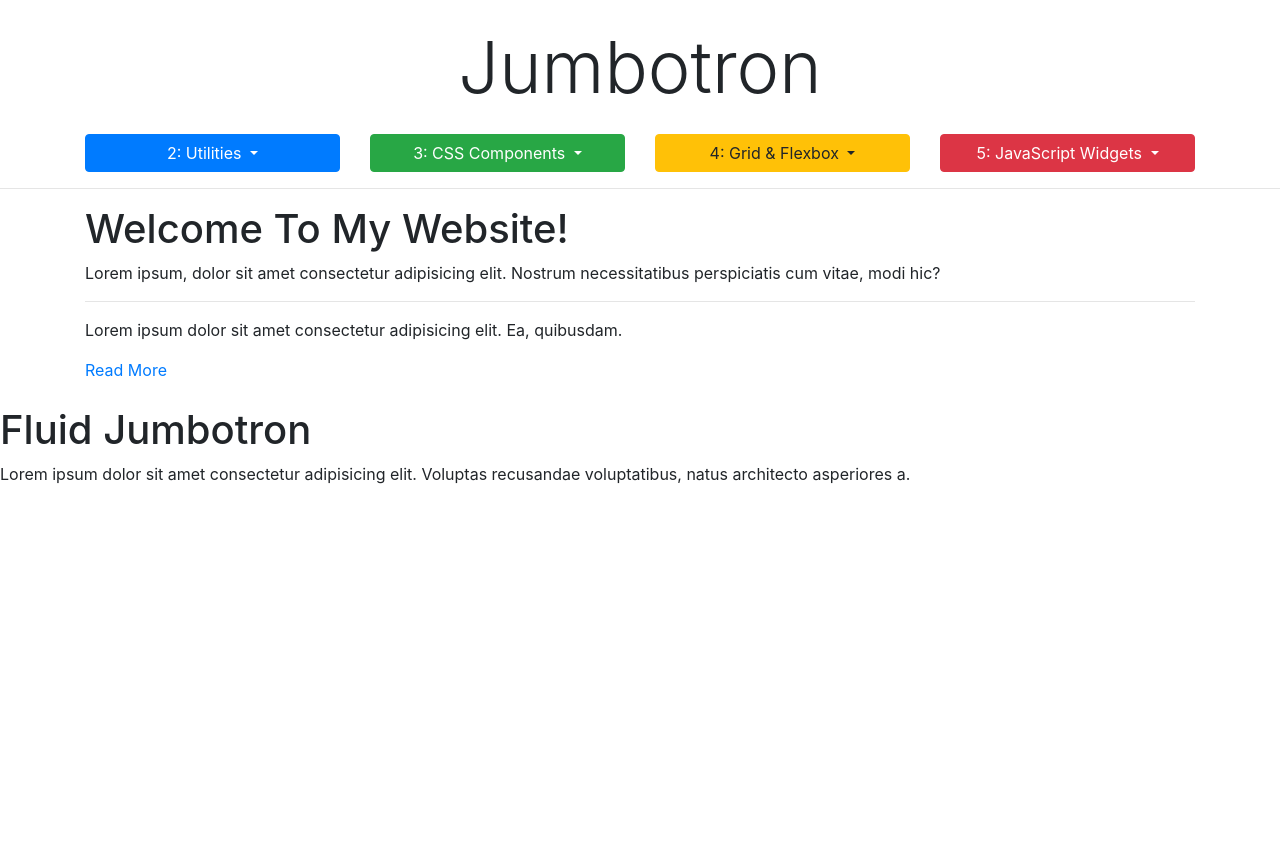
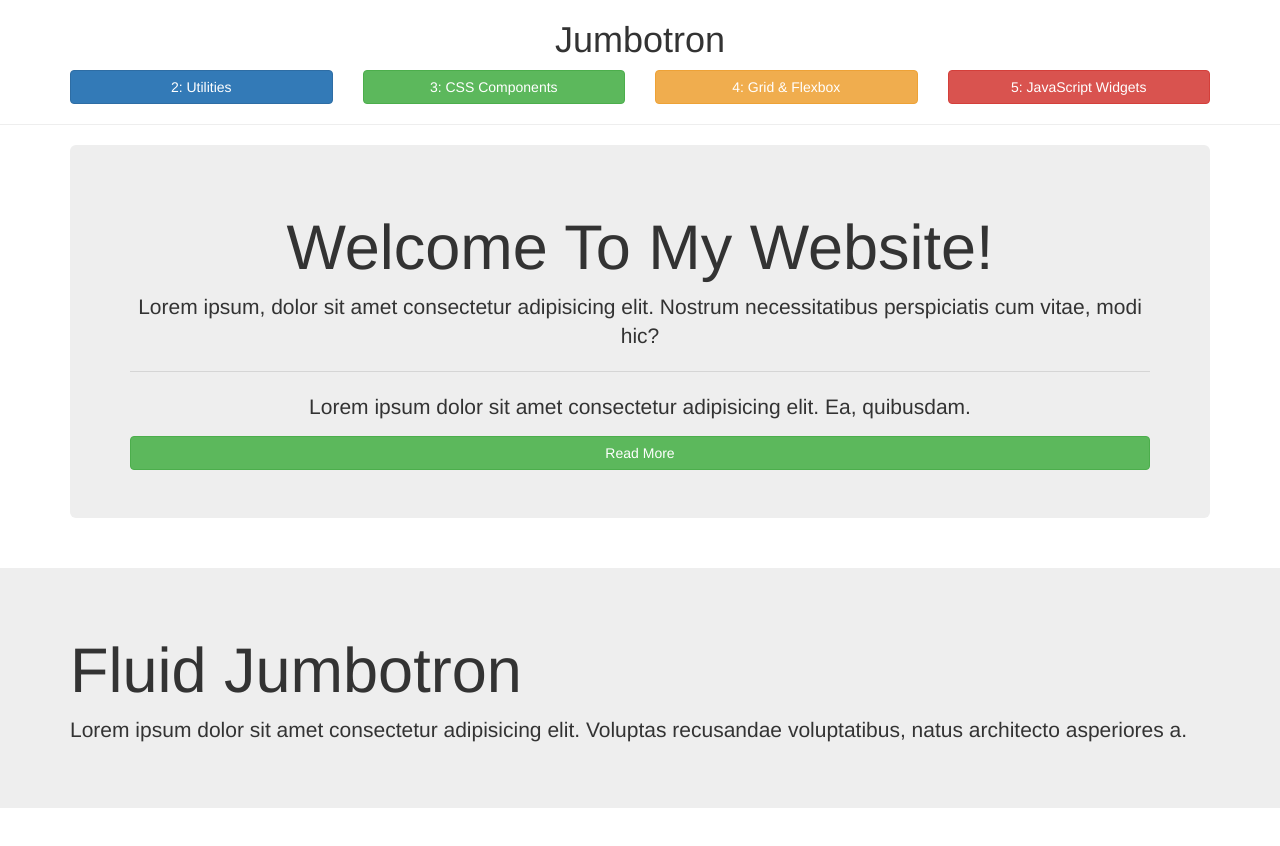
Before and after one commit to mohamedelaraby/bootstrap-playaround, a plain HTML site: page resources/3_11_jumbotron.html in a window 1280 px wide. Drawn offline with nearby package versions, Linux system fonts and the light colour scheme.

Commit message:
Jumbotron

```diff
--- a/resources/3_11_jumbotron.html
+++ b/resources/3_11_jumbotron.html
@@ -5,8 +5,12 @@
   <meta charset="UTF-8">
   <meta name="viewport" content="width=device-width, initial-scale=1.0">
   <meta http-equiv="X-UA-Compatible" content="ie=edge">
-  <link rel="stylesheet" href="https://stackpath.bootstrapcdn.com/bootstrap/4.1.1/css/bootstrap.min.css" integrity="sha384-WskhaSGFgHYWDcbwN70/dfYBj47jz9qbsMId/iRN3ewGhXQFZCSftd1LZCfmhktB"
-    crossorigin="anonymous">
+  <link rel="stylesheet" href="https://use.fontawesome.com/releases/v5.0.13/css/all.css" integrity="sha384-DNOHZ68U8hZfKXOrtjWvjxusGo9WQnrNx2sqG0tfsghAvtVlRW3tvkXWZh58N9jp"
+  crossorigin="anonymous">
+  <!--link rel="stylesheet" href="https://stackpath.bootstrapcdn.com/bootstrap/4.1.1/css/bootstrap.min.css" integrity="sha384-WskhaSGFgHYWDcbwN70/dfYBj47jz9qbsMId/iRN3ewGhXQFZCSftd1LZCfmhktB"
+      crossorigin="anonymous"-->
+
+  <link rel="stylesheet"href="/resources/css/node_modules/bootstrap/dist/css/bootstrap.min.css"/>
 
   <title>Bootstrap Sandbox</title>
 </head>
@@ -88,12 +92,12 @@
     <!--#####################START HERE######################-->
 
     <!-- JUMBOTRON -->
-    <div>
-      <h1>Welcome To My Website!</h1>
-      <p>Lorem ipsum, dolor sit amet consectetur adipisicing elit. Nostrum necessitatibus perspiciatis cum vitae, modi hic?</p>
+    <div class="jumbotron text-center">
+      <h1 class="display-4">Welcome To My Website!</h1>
+      <p class="lead font-italic">Lorem ipsum, dolor sit amet consectetur adipisicing elit. Nostrum necessitatibus perspiciatis cum vitae, modi hic?</p>
       <hr>
-      <p>Lorem ipsum dolor sit amet consectetur adipisicing elit. Ea, quibusdam.</p>
-      <a href="#" role="button">Read More</a>
+      <p class="lead font-weight-bold ">Lorem ipsum dolor sit amet consectetur adipisicing elit. Ea, quibusdam.</p>
+      <a class="btn btn-success btn-block" href="#" role="button">Read More</a>
     </div>
 
     <br>
@@ -103,10 +107,10 @@
   <!-- ./container -->
 
   <!-- FLUID JUMBOTRON -->
-  <div>
-    <div>
-      <h1>Fluid Jumbotron</h1>
-      <p>Lorem ipsum dolor sit amet consectetur adipisicing elit. Voluptas recusandae voluptatibus, natus architecto asperiores
+  <div class="jumbotron jumbptron-fluid">
+    <div class="container">
+      <h1 class="display-5">Fluid Jumbotron</h1>
+      <p class="lead">Lorem ipsum dolor sit amet consectetur adipisicing elit. Voluptas recusandae voluptatibus, natus architecto asperiores
         a.
       </p>
     </div>
```
Also changed, not shown: resources/3_10_media_object.html (+1 -1 lines).
